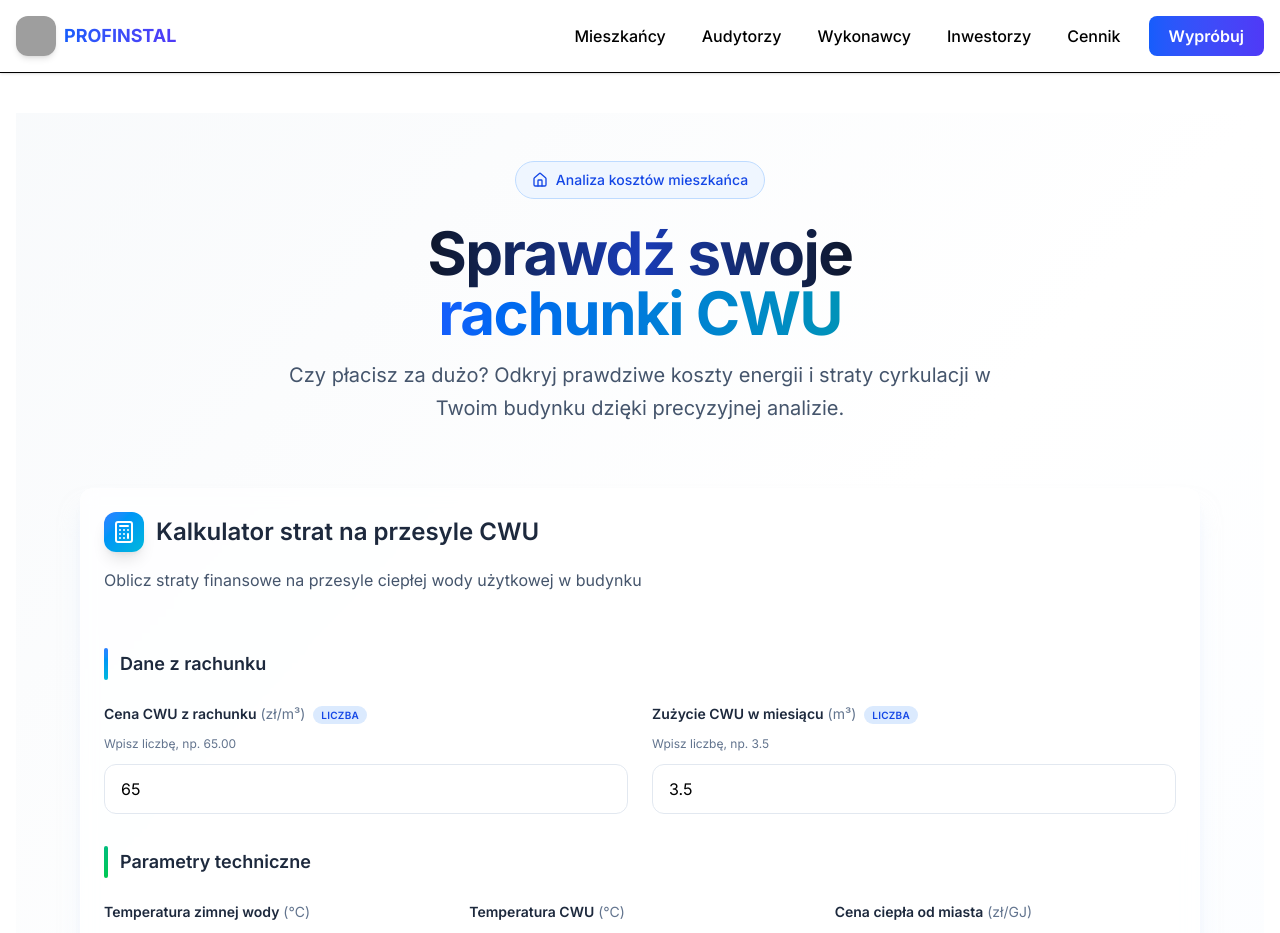
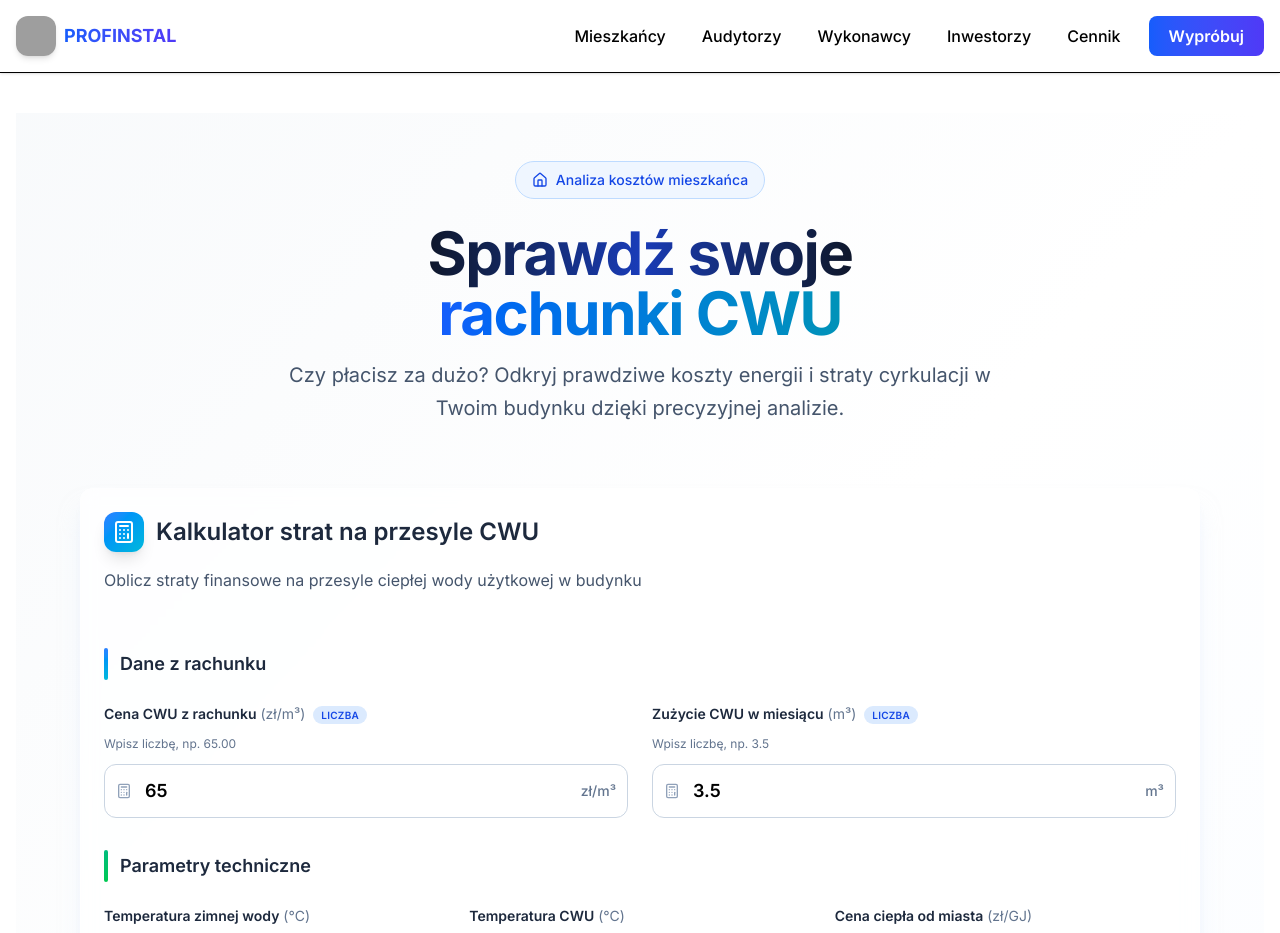
Before and after one commit to maciejslusarczykprofinstal/CWUv6, a Next.js app: page /mieszkancy in a window 1280 px wide. Shown: the top 933 px of the page. Built offline with nearby package versions, Linux system fonts and the light colour scheme; grey boxes are pictures that could not be loaded.

Commit message:
feat(mieszkancy): mocniejsze wyróżnienie pól liczbowych (ikona, jednostka w polu, większa czcionka)

```diff
--- a/src/app/mieszkancy/page.tsx
+++ b/src/app/mieszkancy/page.tsx
@@ -154,6 +154,10 @@ export default function MieszkancyPage() {
                 </div>
                 <div className="grid md:grid-cols-2 gap-6">
                   <Field label="Cena CWU z rachunku" unit="zł/m³" numeric hint="Wpisz liczbę, np. 65.00">
+                    <div className="relative">
+                      <span className="absolute left-3 top-1/2 -translate-y-1/2 text-slate-400">
+                        <Calculator className="w-4 h-4" />
+                      </span>
                       <input
                         name="cwuPriceFromBill"
                         type="number"
@@ -162,11 +166,18 @@ export default function MieszkancyPage() {
                         inputMode="decimal"
                         placeholder="np. 65.00"
                         defaultValue={65}
-                      className="w-full px-4 py-3 border border-slate-200 dark:border-slate-700 rounded-xl bg-white/50 dark:bg-slate-800/50 backdrop-blur-sm focus:ring-2 focus:ring-blue-500 focus:border-transparent transition-all placeholder-slate-400 dark:placeholder-slate-500"
+                        aria-label="Cena CWU z rachunku w zł za metr sześcienny"
+                        className="w-full pl-10 pr-16 py-3 border border-slate-300 dark:border-slate-700 rounded-xl bg-white dark:bg-slate-800 focus:ring-2 focus:ring-blue-600 focus:border-transparent transition-all placeholder-slate-400 dark:placeholder-slate-500 text-lg font-semibold"
                         required
                       />
+                      <span className="absolute right-3 top-1/2 -translate-y-1/2 text-slate-500 dark:text-slate-400 text-sm font-medium select-none">zł/m³</span>
+                    </div>
                   </Field>
                   <Field label="Zużycie CWU w miesiącu" unit="m³" numeric hint="Wpisz liczbę, np. 3.5">
+                    <div className="relative">
+                      <span className="absolute left-3 top-1/2 -translate-y-1/2 text-slate-400">
+                        <Calculator className="w-4 h-4" />
+                      </span>
                       <input
                         name="monthlyConsumption"
                         type="number"
@@ -175,9 +186,12 @@ export default function MieszkancyPage() {
                         inputMode="decimal"
                         placeholder="np. 3.5"
                         defaultValue={3.5}
-                      className="w-full px-4 py-3 border border-slate-200 dark:border-slate-700 rounded-xl bg-white/50 dark:bg-slate-800/50 backdrop-blur-sm focus:ring-2 focus:ring-blue-500 focus:border-transparent transition-all placeholder-slate-400 dark:placeholder-slate-500"
+                        aria-label="Zużycie CWU w metrach sześciennych na miesiąc"
+                        className="w-full pl-10 pr-12 py-3 border border-slate-300 dark:border-slate-700 rounded-xl bg-white dark:bg-slate-800 focus:ring-2 focus:ring-blue-600 focus:border-transparent transition-all placeholder-slate-400 dark:placeholder-slate-500 text-lg font-semibold"
                         required
                       />
+                      <span className="absolute right-3 top-1/2 -translate-y-1/2 text-slate-500 dark:text-slate-400 text-sm font-medium select-none">m³</span>
+                    </div>
                   </Field>
                 </div>
               </div>
```
Lines whose indentation alone changed are shown as unchanged.
